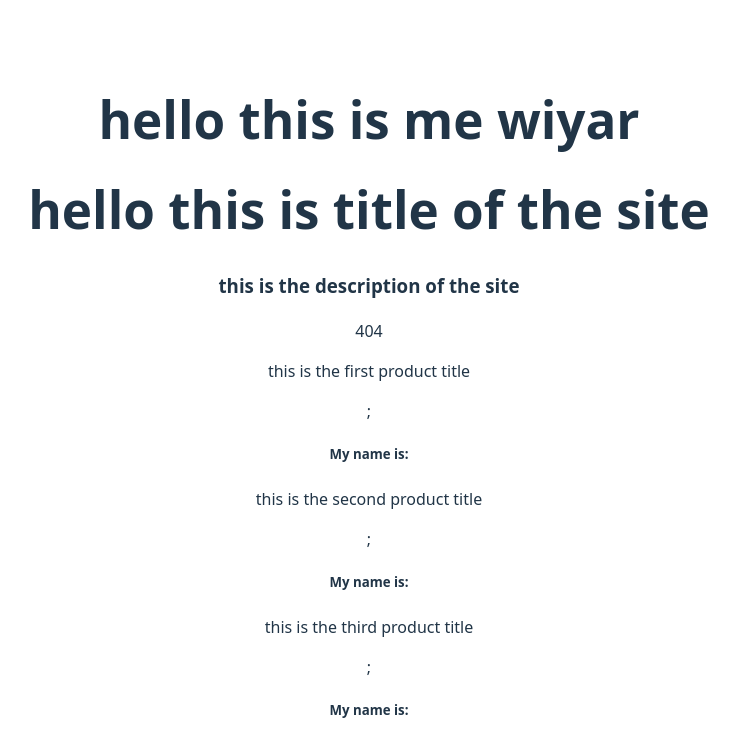
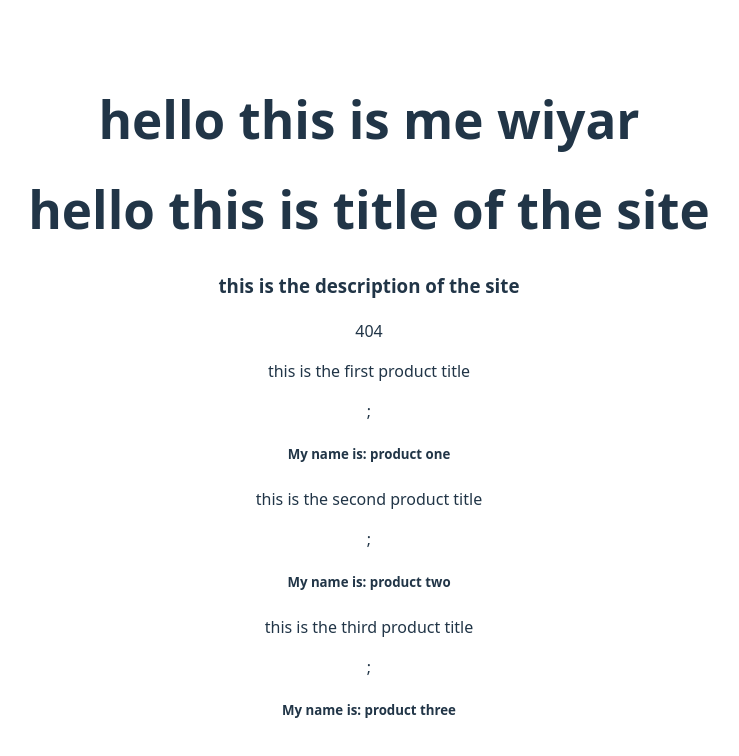
Before and after one commit to WiyarAhmadZai/react-practice, a React (Vite) app: page / in a window 1280 px wide. Shown: the top 756 px of the page, without its empty margins (271-1010 px from the left). Built offline with nearby package versions, Linux system fonts and the light colour scheme.

Commit message:
Add name prop to ProductTitle components for better identification

```diff
--- a/src/App.jsx
+++ b/src/App.jsx
@@ -15,9 +15,9 @@ function App() {
       <Title/>
       <Desctiption/>
       <Sum/>
-      <ProductTitle title="this is the first product title"/>
-      <ProductTitle title="this is the second product title"/>
-      <ProductTitle title="this is the third product title"/>
+      <ProductTitle title="this is the first product title" name="product one"/>
+      <ProductTitle title="this is the second product title" name="product two"/>
+      <ProductTitle title="this is the third product title" name="product three"/>
     </>
   )
 }
```
